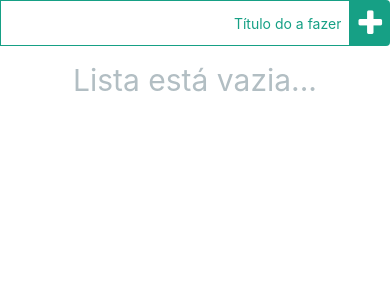
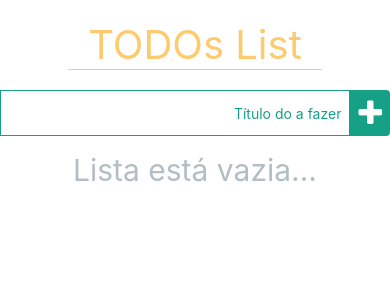
Before and after one commit to SilvanoGPM/sky-todos, a React Native app: screen / in a window 390 px wide. Shown: the top 300 px of the page. Built offline with nearby package versions, Linux system fonts and the light colour scheme; what react-native-root-siblings would draw is missing.

Commit message:
feat: header for todo screen created

```diff
--- a/screens/Todo/colorThemes.ts
+++ b/screens/Todo/colorThemes.ts
@@ -2,6 +2,8 @@ export const colorThemes = {
   light: {
     neutral: '#ffffff',
     neutralInverted: '#000000',
+
+    headerText: '#fdcb6e',
     newTodo: '#16a085',
     todoText: '#2d3436',
     todoRemove: '#d63031',
--- /dev/null
+++ b/screens/Todo/components/Header/index.tsx
@@ -0,0 +1,12 @@
+import React from "react";
+import { Text, View } from "react-native";
+
+import styles from "./styles";
+
+export function Header() {
+  return (
+    <View style={styles.header}>
+      <Text style={styles.text}>TODOs List</Text>
+    </View>
+  );
+}
--- /dev/null
+++ b/screens/Todo/components/Header/styles.ts
@@ -0,0 +1,17 @@
+import { StyleSheet } from "react-native";
+import { colorThemes } from "../../colorThemes";
+
+export default StyleSheet.create({
+  header: {
+    padding: 20,
+    alignItems: "center",
+  },
+
+  text: {
+    fontSize: 40,
+    color: colorThemes.light.headerText,
+    borderBottomWidth: 1,
+    borderBottomColor: colorThemes.light.headerText,
+    paddingHorizontal: 20,
+  },
+});
--- a/screens/Todo/index.tsx
+++ b/screens/Todo/index.tsx
@@ -10,6 +10,7 @@ import { TodosList } from "./components/TodosList";
 import Repository from "../../lib/Repository";
 
 import styles from "./styles";
+import { Header } from "./components/Header";
 
 type TodoType = {
   id: string;
@@ -58,6 +59,8 @@ export function Todo() {
 
   return (
     <SafeAreaView style={styles.container}>
+      <Header />
+
       <NewTodo setTodos={setTodos} />
 
       <UpdateTodo
```
